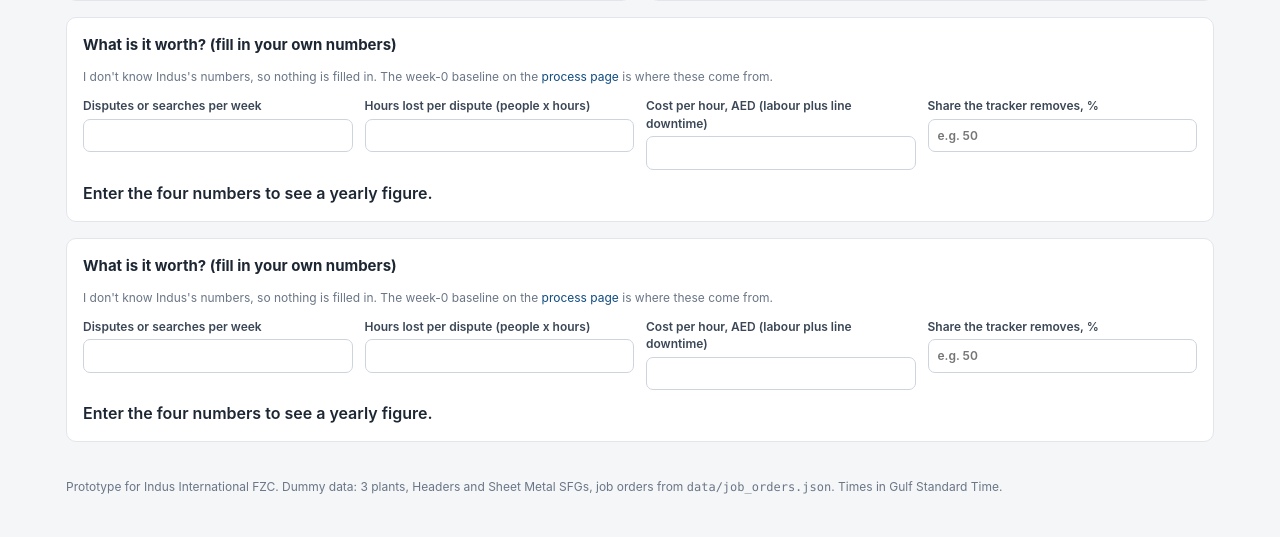
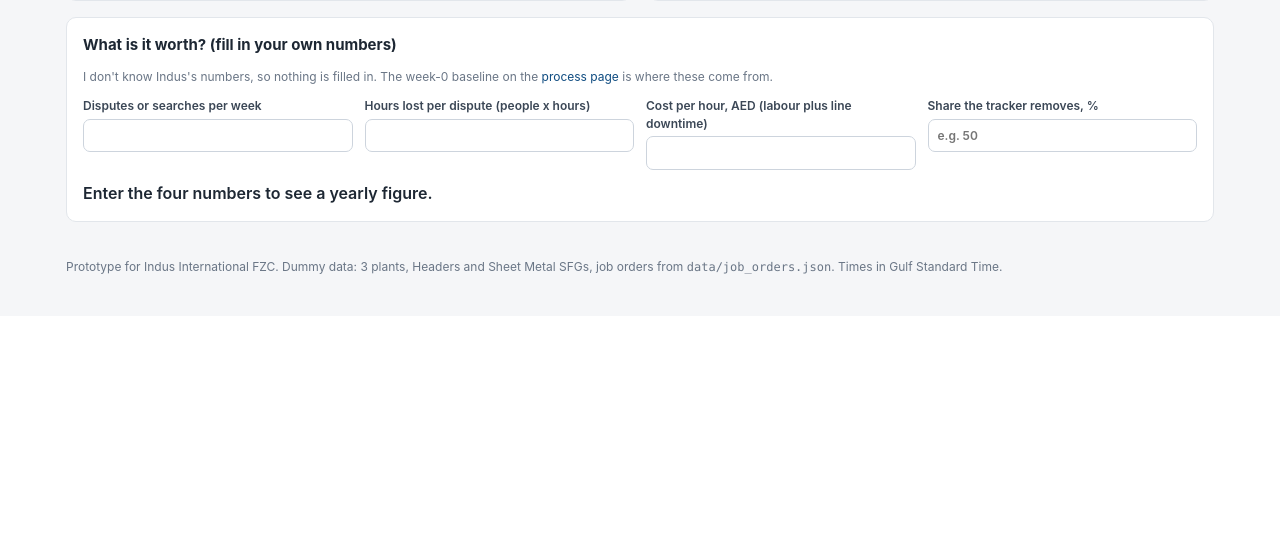
Before and after one commit to nilaymastaadmi/sfg-transfer-tracker, a Flask app: page /insights in a window 1280 px wide. Shown: the part 796-1333 px from the top of the page. After the commit the page ends 1070 px from the top, so only its background shows below. Run offline with Flask 3, Linux system fonts and the light colour scheme; data comes from the database, SQL or seed files in the repository.

Commit message:
Judge fixes: whole-piece and bounded receipt counts, verdict wording, no quantities in in-transit summaries, single ROI card, precise tamper claim

```diff
--- a/templates/_macros.html
+++ b/templates/_macros.html
@@ -9,7 +9,7 @@
 {% macro event_text(e) -%}
 {%- set d = e.data -%}
 {%- if e.event_type == 'TRANSFER_SENT' -%}
-  Sent {{ d.lines|length }} line(s), {{ d.lines|sum(attribute='qty_sent')|qty }} pcs, from {{ d.from_plant }}/{{ d.from_dept }} to {{ d.to_plant }} for {{ d.job_order_no }}{% if d.vehicle_ref %} via {{ d.vehicle_ref }}{% endif %}
+  Sent {{ d.lines|length }} line(s) from {{ d.from_plant }}/{{ d.from_dept }} to {{ d.to_plant }} for {{ d.job_order_no }}{% if d.vehicle_ref %} via {{ d.vehicle_ref }}{% endif %}
 {%- elif e.event_type == 'TRANSFER_RECEIVED' -%}
   Received at {{ e.plant_code }}: {% for l in d.lines %}{{ l.material_no }} {{ l.qty_received|qty }}/{{ l.qty_sent|qty }}{% if l.qty_damaged %} ({{ l.qty_damaged|qty }} damaged){% endif %}{{ ', ' if not loop.last }}{% endfor %}
 {%- elif e.event_type == 'DISCREPANCY_RAISED' -%}
--- a/templates/insights.html
+++ b/templates/insights.html
@@ -71,26 +71,6 @@ const roi = () => {
 };
 document.querySelectorAll('.roi input').forEach(i => i.addEventListener('input', roi));
 </script>
-<section class="card">
-  <h2>What is it worth? (fill in your own numbers)</h2>
-  <p class="small muted">I don't know Indus's numbers, so nothing is filled in. The week-0 baseline on the <a href="{{ url_for('process') }}">process page</a> is where these come from.</p>
-  <div class="roi">
-    <label>Disputes or searches per week <input type="number" min="0" step="any" id="r1" inputmode="decimal"></label>
-    <label>Hours lost per dispute (people x hours) <input type="number" min="0" step="any" id="r2" inputmode="decimal"></label>
-    <label>Cost per hour, AED (labour plus line downtime) <input type="number" min="0" step="any" id="r3" inputmode="decimal"></label>
-    <label>Share the tracker removes, % <input type="number" min="0" max="100" step="any" id="r4" inputmode="decimal" placeholder="e.g. 50"></label>
-  </div>
-  <p class="big" id="roiOut">Enter the four numbers to see a yearly figure.</p>
-</section>
-<script>
-const roi = () => {
-  const v = ['r1','r2','r3','r4'].map(id => parseFloat(document.getElementById(id).value));
-  const out = document.getElementById('roiOut');
-  if (v.some(x => isNaN(x))) { out.textContent = 'Enter the four numbers to see a yearly figure.'; return; }
-  const yearly = v[0] * v[1] * v[2] * (v[3] / 100) * 50;
-  out.textContent = 'About AED ' + Math.round(yearly).toLocaleString() + ' a year (' + v[0] + ' x ' + v[1] + ' h x AED ' + v[2] + ' x ' + v[3] + '% x 50 weeks).';
-};
-document.querySelectorAll('.roi input').forEach(i => i.addEventListener('input', roi));
-</script>
+
 
 {% endblock %}
--- a/tracker/core.py
+++ b/tracker/core.py
@@ -211,6 +211,8 @@ def _next_transfer_no(con, year):
 # --- the two core actions --------------------------------------------------
 
 def _num(v, field):
+    if isinstance(v, bool):
+        raise TrackerError(f"{field} must be a number.")
     try:
         x = float(v)
     except (TypeError, ValueError):
@@ -386,6 +388,10 @@ def receive_transfer(con, transfer_no, *, receiving_plant, received_by, lines, n
                 raise TrackerError(f"Line {dl['line_no']}: quantities can't be negative.")
             if dmg > rec:
                 raise TrackerError(f"Line {dl['line_no']}: damaged can't be more than received.")
+            if dl["uom"] == "EA" and (rec != int(rec) or dmg != int(dmg)):
+                raise TrackerError(f"Line {dl['line_no']}: count whole pieces.")
+            if rec > 2 * dl["qty_sent"]:
+                raise TrackerError(f"Line {dl['line_no']}: {rec:g} is more than twice what was sent. Please recount.")
             con.execute("UPDATE transfer_lines SET qty_received = ?, qty_damaged = ?"
                         " WHERE transfer_no = ? AND line_no = ?", (rec, dmg, transfer_no, dl["line_no"]))
             diff = rec - dl["qty_sent"]
@@ -671,7 +677,8 @@ def dispute_verdict(con, transfer_no, sla_hours, now=None):
     mismatches = [p for p in reconcile(con) if f"'{transfer_no}'" in p]
     intact = chain_ok and not mismatches
     pcs = sum(ln["qty_sent"] for ln in lines)
-    sent_txt = (f"{t['sent_by']} logged {pcs:g} pieces on {len(lines)} line(s) leaving plant {t['from_plant']} "
+    shown = f"{len(lines)} line(s)" if t["status"] == "IN_TRANSIT" else f"{pcs:g} pieces on {len(lines)} line(s)"
+    sent_txt = (f"{t['sent_by']} logged {shown} leaving plant {t['from_plant']} "
                 f"({t['from_dept']}) on {fmt_local(t['sent_at'])}"
                 + (f", on {t['vehicle_ref']}" if t["vehicle_ref"] else "") + ".")
     h = (now - from_iso(t["sent_at"])).total_seconds() / 3600
@@ -684,9 +691,9 @@ def dispute_verdict(con, transfer_no, sla_hours, now=None):
         custody = (f"Last confirmed hand-off: plant {t['from_plant']} to "
                    f"{t['vehicle_ref'] or 'the transport'} at {fmt_local(t['sent_at'])}. "
                    f"Nobody at plant {t['to_plant']} has signed for them yet.")
-        verdict = (f"The send is on record, so plant {t['from_plant']} did send the parts. "
-                   f"Plant {t['to_plant']} is also right that it hasn't received them: the gap is between the "
-                   f"two plants. Check the {'vehicle and ' if t['vehicle_ref'] else ''}the receiving dock first.")
+        verdict = (f"Plant {t['from_plant']} logged the send, and plant {t['to_plant']} has not confirmed receipt. "
+                   f"On the record, the parts are somewhere between the two plants. Check the "
+                   f"{'vehicle and ' if t['vehicle_ref'] else ''}the receiving dock first.")
         level = "alert" if h > sla_hours else "warn"
     else:
         rec = sum(ln["qty_received"] or 0 for ln in lines)
@@ -703,8 +710,8 @@ def dispute_verdict(con, transfer_no, sla_hours, now=None):
             short = [d for d in open_d if d["kind"] == "SHORT"]
             verdict = (f"The parts arrived but not all of them: {len(open_d)} discrepancy(ies) still open"
                        + (f", including {sum(d['qty'] or 0 for d in short):g} piece(s) short" if short else "")
-                       + f". The count happened at plant {t['to_plant']} and the sent quantity was hidden from the "
-                         f"counter, so the shortfall happened before the receipt: at dispatch or in transit.")
+                       + f". The count was done blind at plant {t['to_plant']}, so the gap is at dispatch, in transit, "
+                         f"or a miscount at receipt. A recount at both ends settles which.")
             level = "warn"
         else:
             verdict = "There were differences, and every one has been settled. See how below."
```
Also changed, not shown: NOTE.md (+2 -2 lines), tests/test_flow.py (+11 -1 lines), README.md.
